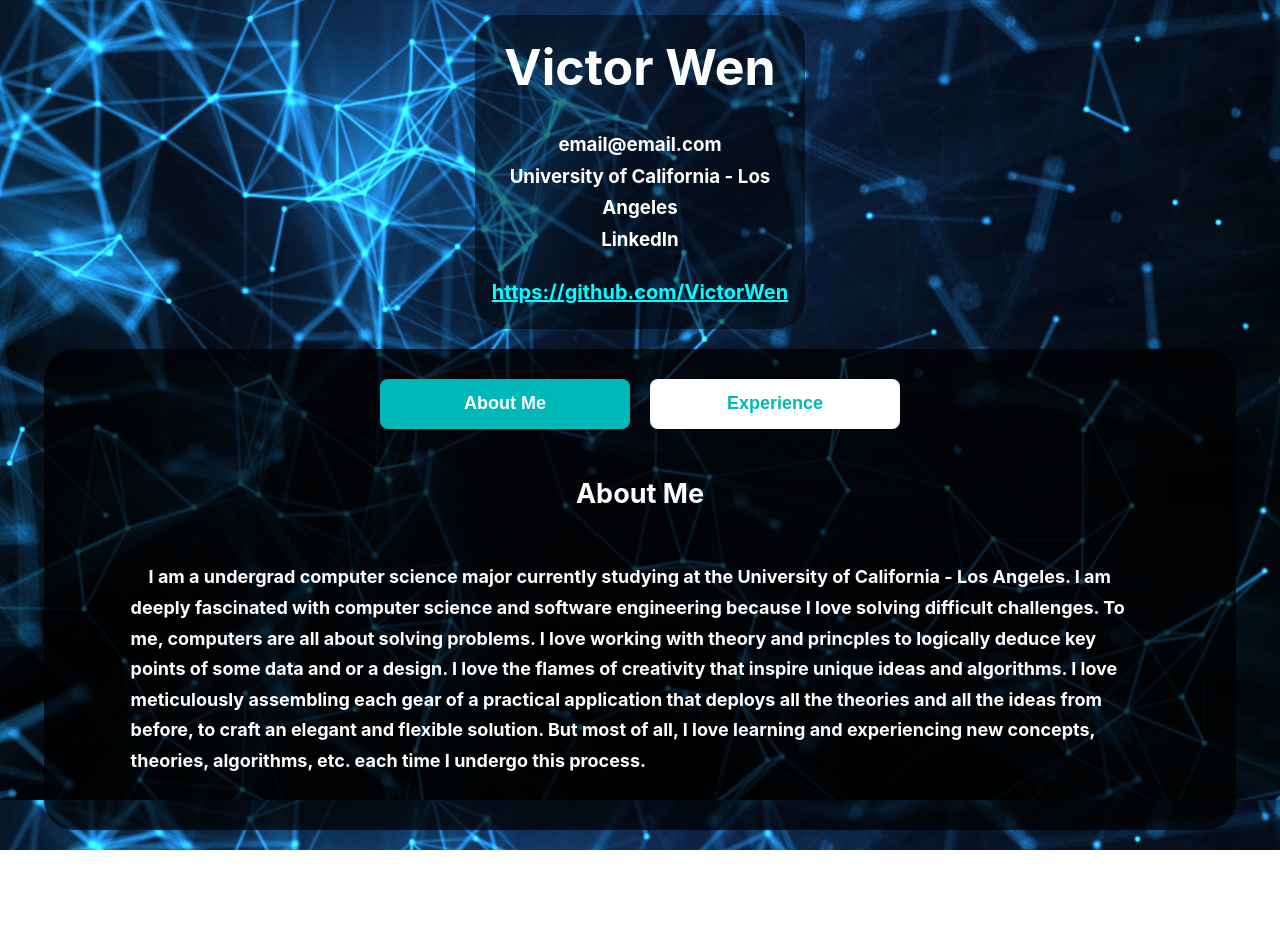
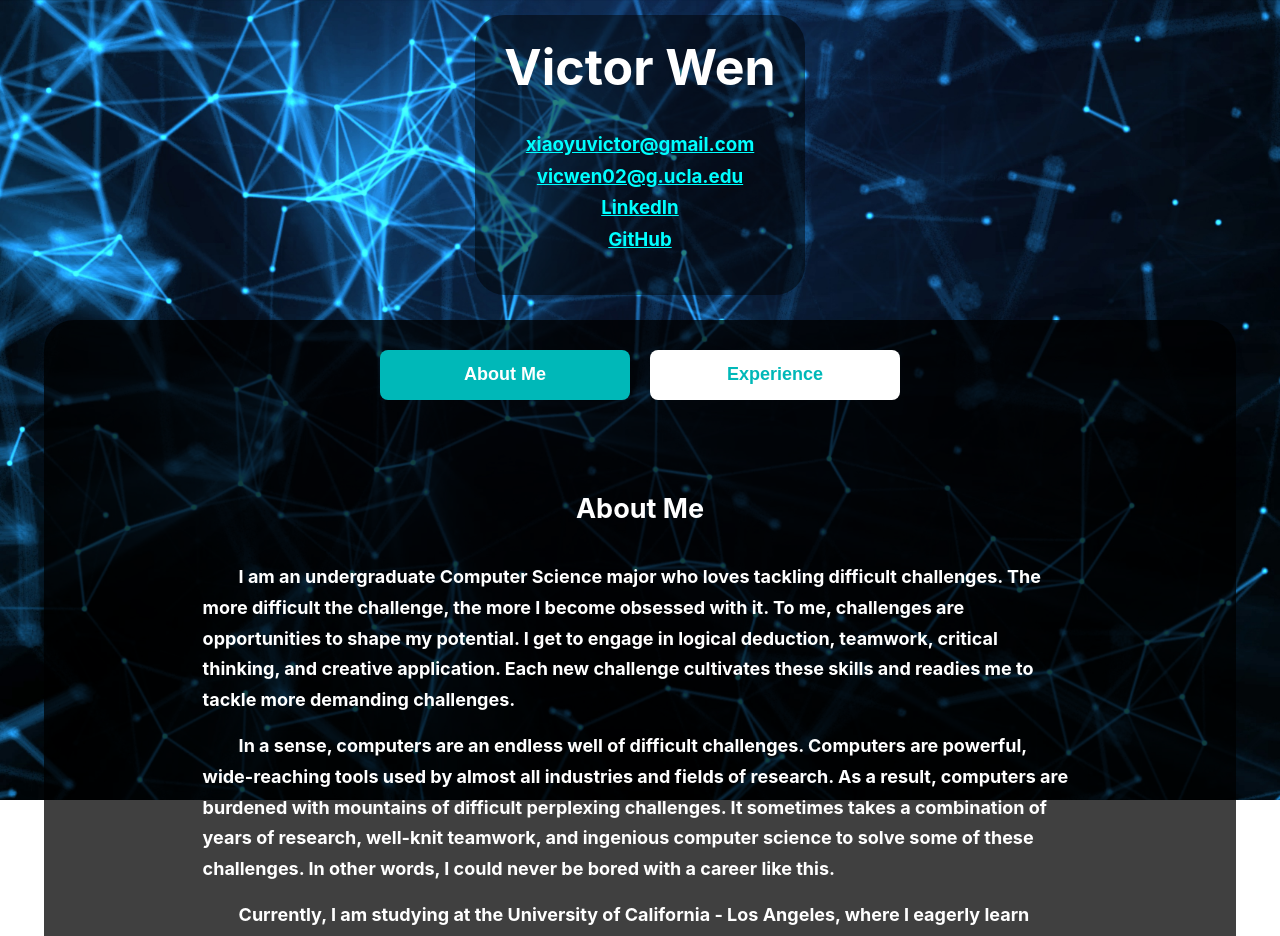
Before and after one commit to VictorWen/Personal-Website, a React (Create React App) app: page / in a window 1280 px wide. Shown: the top 936 px of the page. Before the commit the page ends 850 px from the top, so only its background shows below. Built offline with nearby package versions, Linux system fonts and the light colour scheme.

Commit message:
Fixed a lag issue

```diff
--- a/src/App.css
+++ b/src/App.css
@@ -25,23 +25,21 @@
 }
 
 .infobox {
-    display: inline-block;
-    padding: 10px;
+    /* display: inline-block; */
+    padding: 3em;
+    padding-left: 5em;
+    padding-right: 5em;
     font-size: 18px;
 }
 
 .infobox-animation {
-    animation-duration: 1.5s;
+    animation-duration: 1s;
     animation-name: enlarge;
 }
 
 @keyframes enlarge {
-    from {
+    0% {
         transform: scale(0.85, 0.85);
-    }
-
-    to {
-        transform: scale(1, 1);
     }
 }
 
@@ -51,7 +49,7 @@
     background-color: rgb(0, 0, 0, 0.75);
     border-radius: 30px;
     padding: 20px;
-    margin: 20px;
+    margin: 25px;
 }
 
 .outerInfobox-animation {
@@ -63,13 +61,20 @@
     35% {
         transform: translateY(-10px)
     }
+    90% {
+        transform: translateY(0)
+    }
 }
 
 p {
     width: 90%;
     display: inline-block;
     text-align: left;
-    padding: 5px;
+    padding-top: 0;
+    padding-bottom: 0;
+    margin-top: 8px;
+    margin-bottom: 8px;
+    text-indent: 2em;
 }
 
 .text-align-center {
@@ -102,14 +107,25 @@ p {
 }
 
 body {
+    line-height: 1.7;
+}
+
+.start-animation {
+    animation: enlarge 2s;
+}
+
+.background {
+    overflow: hidden;
     background-image: url('/src/code_background.jpg');
     background-repeat: no-repeat;
     background-size: cover;
-    background-position: top;
-    background-attachment: fixed;
-    animation-duration: 2s;
-    animation-name: enlarge;
-    line-height: 1.7;
+    background-position-x: center;
+    background-position-y: center;
+    position: fixed;
+    will-change: transform;
+    z-index: -1;
+    height: 100%;
+    width: 100%;
 }
 
 .projectImage {
@@ -139,8 +155,8 @@ h1 {
     color: white;
 }
 
-.github{
-    font-size: 20px;
+.link{
+    /* font-size: 20px; */
     color: cyan;
     font-weight: bold;
 }
--- a/src/App.js
+++ b/src/App.js
@@ -10,18 +10,30 @@ class App extends React.Component {
     }
 
     render() {
+        console.log("APP RERENDER");
         const AboutMeButton = (
             <InfoButton title="About Me" isSelected={true} id="aboutme">
                 <h2>About Me</h2>
-                <p>&emsp;I am a undergrad computer science major currently studying at the University of California - Los Angeles.
-                    I am deeply fascinated with computer science and software engineering because I love solving difficult challenges.
-                    To me, computers are all about solving problems.
-                    I love working with theory and princples to logically deduce key points of some data and or a design.
-                    I love the flames of creativity that inspire unique ideas and algorithms.
-                    I love meticulously assembling each gear of a practical application that
-                    deploys all the theories and all the ideas from before,
-                    to craft an elegant and flexible solution.
-                    But most of all, I love learning and experiencing new concepts, theories, algorithms, etc. each time I undergo this process.</p>
+                <p>
+                    I am an undergraduate Computer Science major who loves tackling difficult challenges.
+                    The more difficult the challenge, the more I become obsessed with it.
+                    To me, challenges are opportunities to shape my potential.
+                    I get to engage in logical deduction, teamwork, critical thinking, and creative application.
+                    Each new challenge cultivates these skills and readies me to tackle more demanding challenges.
+                </p>
+                <p>
+                    In a sense, computers are an endless well of difficult challenges.
+                    Computers are powerful, wide-reaching tools used by almost all industries and fields of research.
+                    As a result, computers are burdened with mountains of difficult perplexing challenges.
+                    It sometimes takes a combination of years of research, well-knit teamwork, and ingenious computer science to solve some of these challenges.
+                    In other words, I could never be bored with a career like this.
+                </p>
+                <p>
+                    Currently, I am studying at the University of California - Los Angeles,
+                    where I eagerly learn about Object-Oriented Programming, computer organization, algorithms, data structures, and more.
+                    The know-how I continue to develop at UCLA, supplemented by my own expeditions into computer science,
+                    will greatly prepare me to properly engage with any new challenges this career path will throw at me.
+                </p>
             </InfoButton>
         );
 
@@ -88,15 +100,20 @@ class App extends React.Component {
         );
 
         return (
-            <div className="text-align-center">
-                <div className="topplate">
-                    <h1 className="nameplate">Victor Wen</h1>
-                    <h3>email@email.com <br/>
-                    University of California - Los Angeles <br/>
-                    LinkedIn <br/></h3>
-                    <a className="github" href="https://github.com/VictorWen" target="_blank" rel="noreferrer">https://github.com/VictorWen</a>
+            <div>
+                <div className="background"/>
+                <div className="text-align-center start-animation">
+                    <div className="topplate">
+                        <h1 className="nameplate">Victor Wen</h1>
+                        <h3>
+                            <a href="mailto:xiaoyuvictor@gmail.com" className="link">xiaoyuvictor@gmail.com</a><br/>
+                            <a href="mailto:vicwen02@g.ucla.edu" className="link">vicwen02@g.ucla.edu</a><br/>
+                            <a className="link" href="https://www.linkedin.com/in/victor-wen-51443b1b9/" target="_blank" rel="noreferrer">LinkedIn</a><br/>
+                            <a className="link" href="https://github.com/VictorWen" target="_blank" rel="noreferrer">GitHub</a>
+                        </h3>
+                    </div>
+                    <InfoBox buttons={[AboutMeButton, ExperienceButton]} selected="aboutme" className="font-color-white"/>
                 </div>
-                <InfoBox buttons={[AboutMeButton, ExperienceButton]} selected="aboutme" className="font-color-white"/>
             </div>
         );
     }
--- a/src/Components.js
+++ b/src/Components.js
@@ -27,6 +27,7 @@ export class InfoBox extends React.Component {
     }
 
     render() {
+        console.log("INFOBOX RERENDER");
         let infoboxClassNames = "infobox";
         if (this.props.innerClassName)
             infoboxClassNames += " " + this.props.innerClassName;
@@ -85,6 +86,7 @@ export class InfoButton extends React.Component {
     }
 
     render() {
+        console.log("INFOBUTTON RERENDER");
         let className = "infoButton";
         if (this.props.isSelected)
             className += " selected-infoButton";
```
